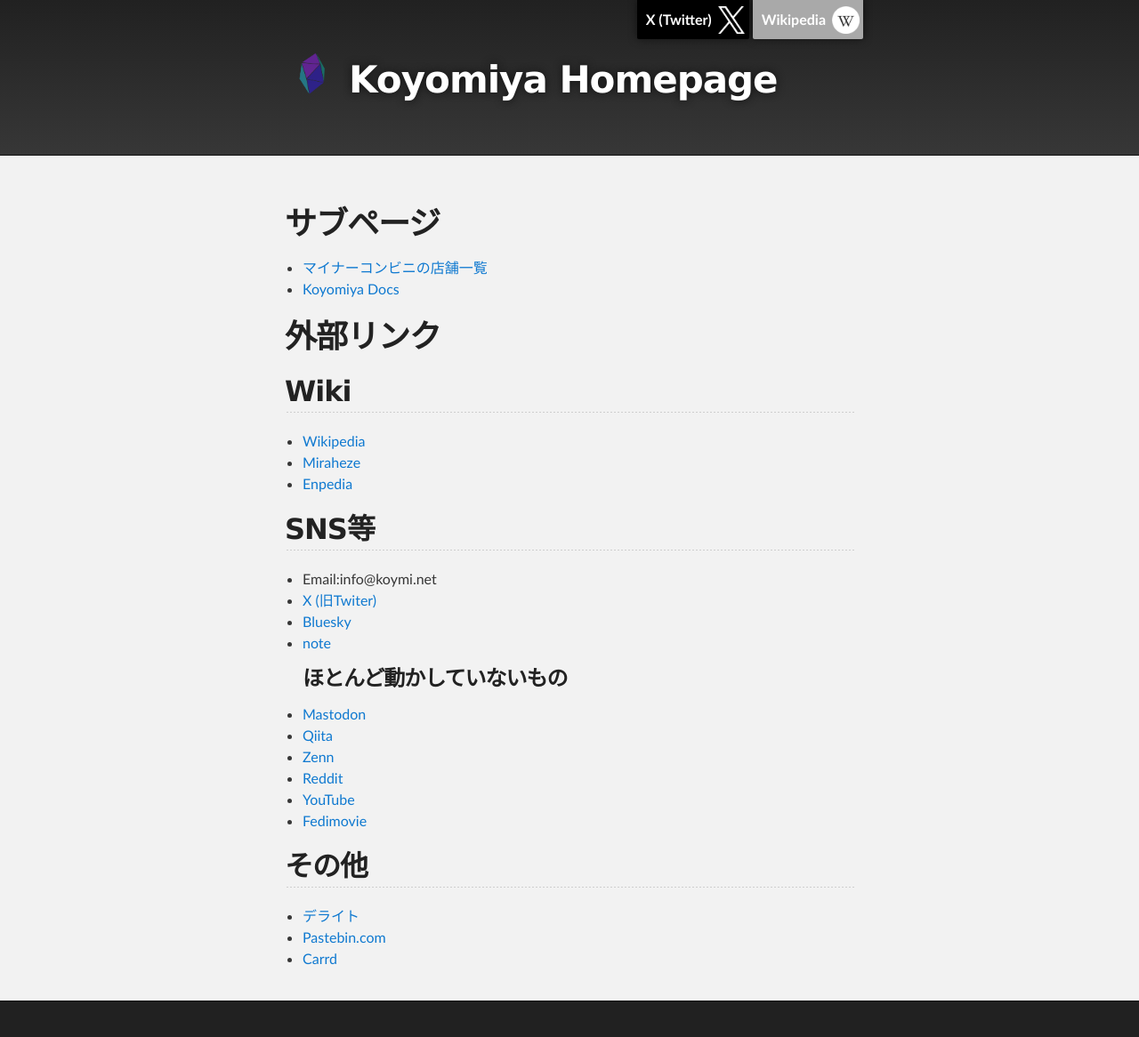
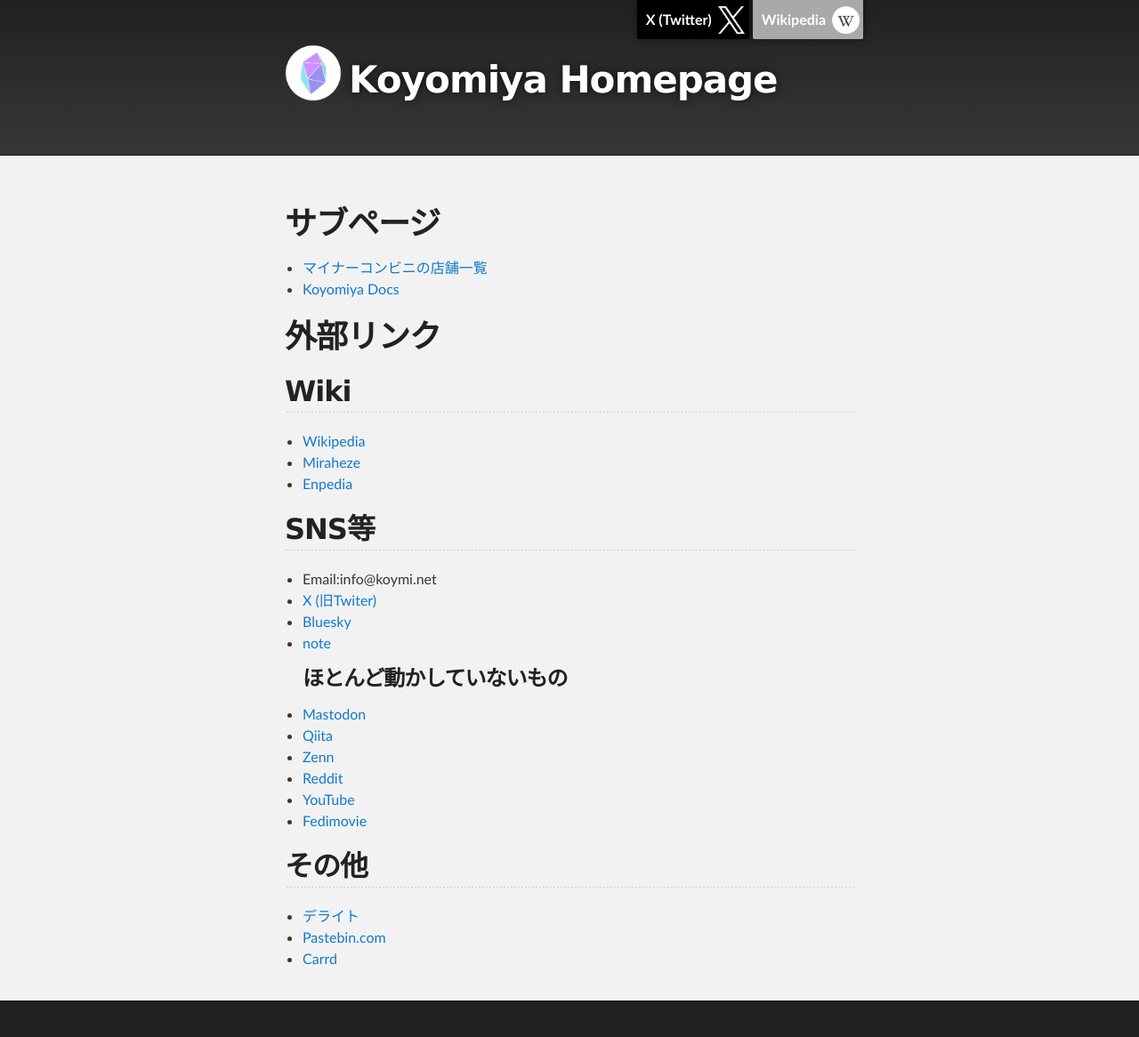
Before and after one commit to koyomiyahouya/koyomiyahouya.github.io, a Jekyll site: the page built from index.md, in a window 1280 px wide. Shown: the whole page at 89% size. Built offline with Jekyll 4.4.1, drawn with Linux system fonts in a browser that asks for light colours; the repository's description, which GitHub fills in, is left out.

Commit message:
style.scss の更新

```diff
--- a/assets/css/style.scss
+++ b/assets/css/style.scss
@@ -66,7 +66,7 @@ p img {
   font-size: 42px;
   line-height: 48px;
   padding: 16px 0 0 72px;
-  background: no-repeat url(../images/logo.png) left/contain;
+  background: no-repeat url(../images/logo-circle.png) left/contain;
 }
 .navbar {
   display: flex;
```
